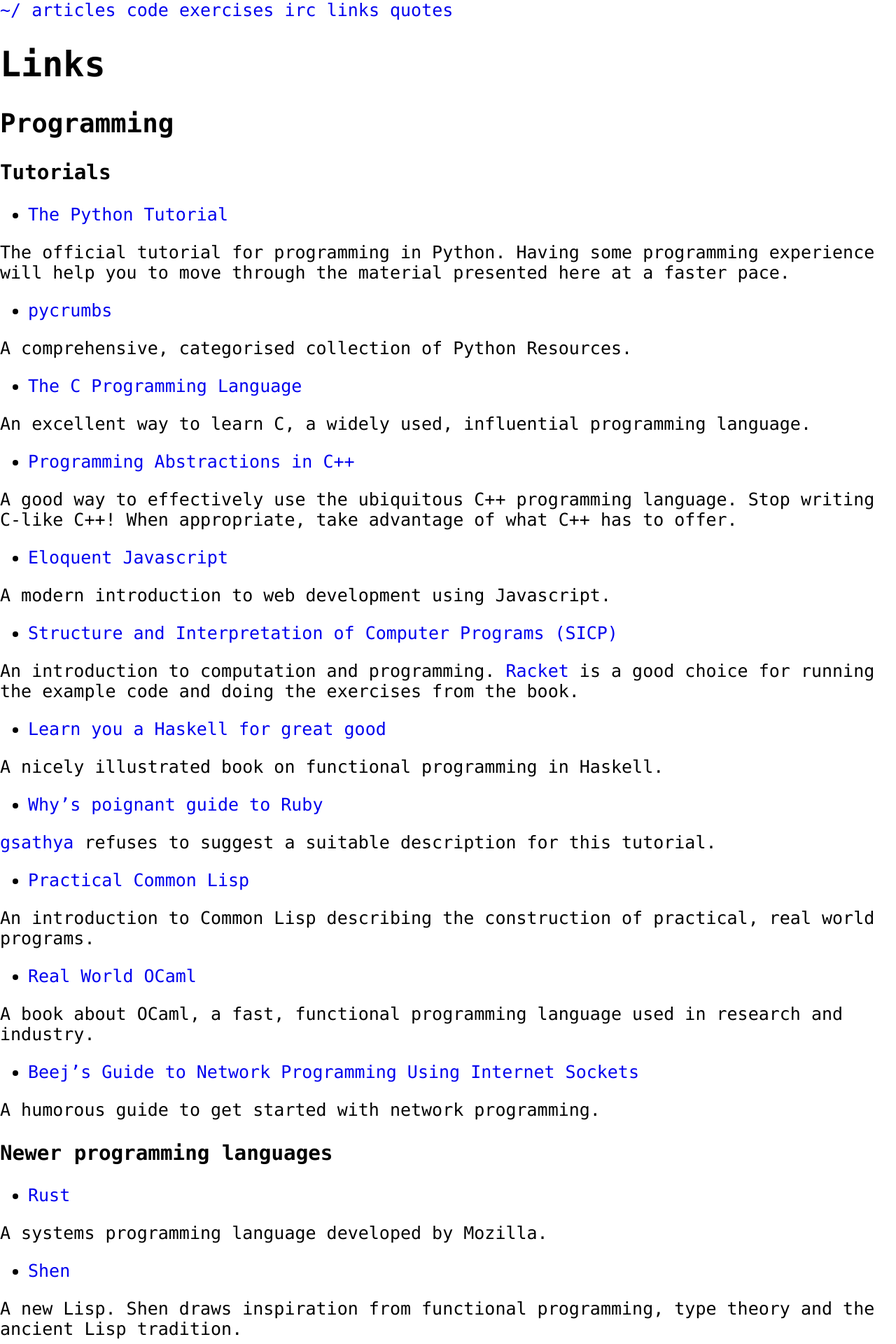
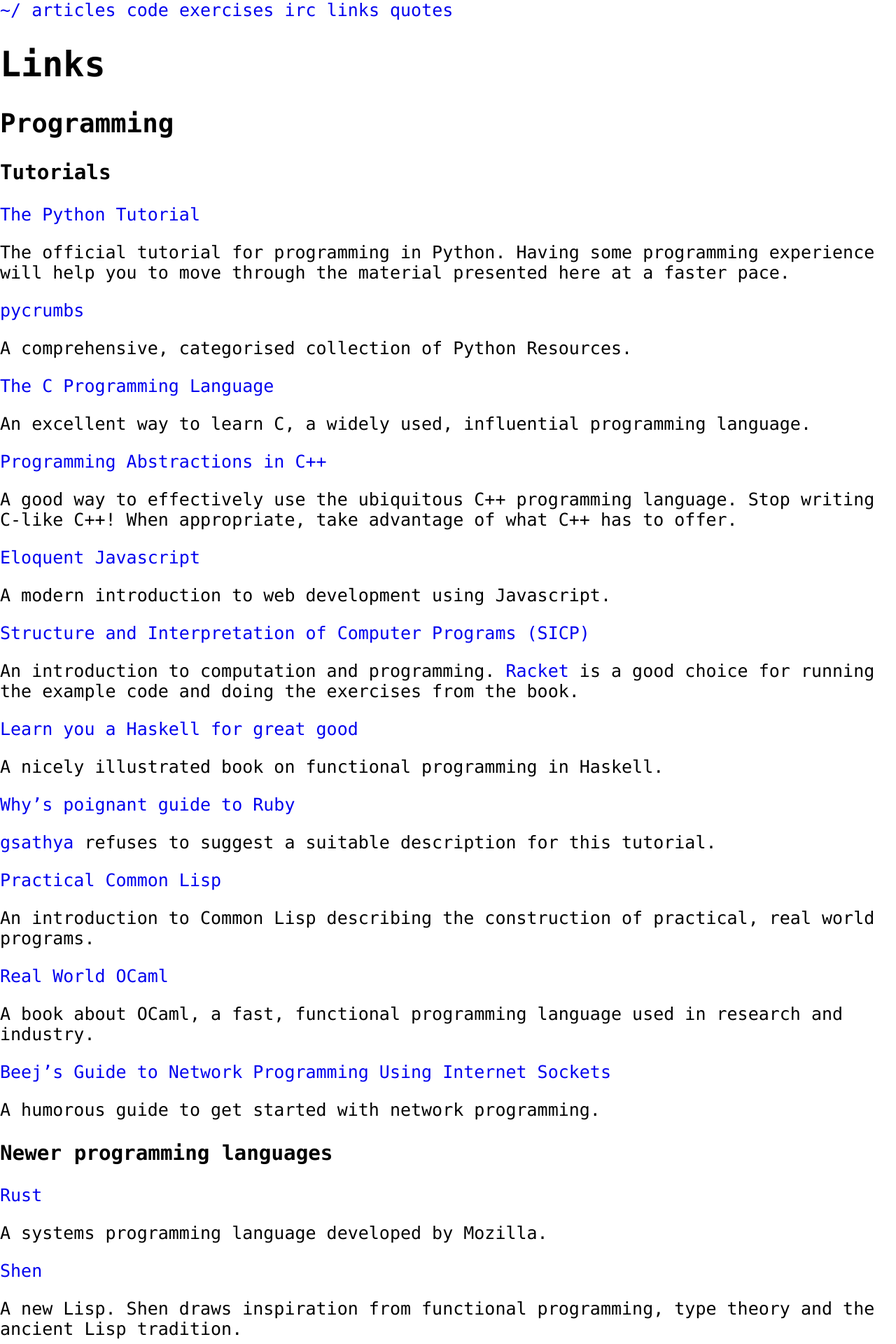
Before and after one commit to codesurfers/codesurfers.github.io, a Jekyll site: the page built from links/index.md, in a window 1280 px wide. Shown: the top 1920 px of the page at 70% size. Built offline with Jekyll 4.4.1, drawn with Linux system fonts in a browser that asks for light colours; Markdown is read by kramdown in place of the engine named in the settings.

```diff
--- a/_layouts/default.html
+++ b/_layouts/default.html
@@ -5,22 +5,15 @@
     <meta http-equiv="X-UA-Compatible" content="IE=edge,chrome=1">
     <title>{{ page.title }}</title>
     <meta name="viewport" content="width=device-width">
-
     <!-- Normalisation CSS -->
     <link rel="stylesheet" href="/css/normalize.css">
-
     <!-- Custom CSS -->
     <link rel="stylesheet" href="/css/surf.css">
-
     <!-- syntax highlighting CSS -->
     <link rel="stylesheet" href="/css/syntax.css">
-
   </head>
-
   <body>
-
     <header>
-
       <nav>
         <a href="http://www.codesurfers.net/">~/</a>
         <a href="/posts/">articles</a>
@@ -30,15 +23,14 @@
         <a href="/links/">links</a>
         <a href="/quotes/">quotes</a>
       </nav>
-
     </header>
 
-    <div id="content">
+    <section id="page_content">
       {{ content }}
-    </div>
+    </section>
+
     <footer>
       <!-- Footer goes here. Or does it? -->
     </footer>
-
   </body>
 </html>
--- a/links/index.md
+++ b/links/index.md
@@ -9,81 +9,81 @@ title: links
 
 ### Tutorials
 
-- [The Python Tutorial](http://docs.python.org/3/tutorial/)
+[The Python Tutorial](http://docs.python.org/3/tutorial/)
 
 The official tutorial for programming in Python. Having some
 programming experience will help you to move through the material
 presented here at a faster pace.
 
-- [pycrumbs](https://github.com/kirang89/pycrumbs/blob/master/pycrumbs.md)
+[pycrumbs](https://github.com/kirang89/pycrumbs/blob/master/pycrumbs.md)
 
 A comprehensive, categorised collection of Python Resources.
 
-- [The C Programming Language](http://cm.bell-labs.com/cm/cs/cbook/)
+[The C Programming Language](http://cm.bell-labs.com/cm/cs/cbook/)
 
 An excellent way to learn C, a widely used, influential
 programming language.
 
-- [Programming Abstractions in C++](http://www-cs-faculty.stanford.edu/%7Eeroberts//CS106BX-Reader.pdf)
+[Programming Abstractions in C++](http://www-cs-faculty.stanford.edu/%7Eeroberts//CS106BX-Reader.pdf)
 
 A good way to effectively use the ubiquitous C++
 programming language. Stop writing C-like C++! When
 appropriate, take advantage of what C++ has to offer.
 
-- [Eloquent Javascript](http://eloquentjavascript.net/contents.html)
+[Eloquent Javascript](http://eloquentjavascript.net/contents.html)
 
 A modern introduction to web development using Javascript.
 
-- [Structure and Interpretation of Computer Programs
+[Structure and Interpretation of Computer Programs
   (SICP)](http://mitpress.mit.edu/sicp/full-text/book/book.html)
 
 An introduction to computation and
 programming. [Racket](http://racket-lang.org/) is a good choice for
 running the example code and doing the exercises from the book.
 
-- [Learn you a Haskell for great good](http://learnyouahaskell.com/chapters)
+[Learn you a Haskell for great good](http://learnyouahaskell.com/chapters)
 
 A nicely illustrated book on functional programming in
 Haskell.
 
-- [Why's poignant guide to Ruby](http://mislav.uniqpath.com/poignant-guide/)
+[Why's poignant guide to Ruby](http://mislav.uniqpath.com/poignant-guide/)
 
 [gsathya](http://gsathya.in/) refuses to suggest a suitable description for this
 tutorial.
 
-- [Practical Common Lisp](http://www.gigamonkeys.com/book/)
+[Practical Common Lisp](http://www.gigamonkeys.com/book/)
 
 An introduction to Common Lisp describing the construction
 of practical, real world programs.
 
-- [Real World OCaml](https://realworldocaml.org/)
+[Real World OCaml](https://realworldocaml.org/)
 
 A book about OCaml, a fast, functional programming
 language used in research and industry.
 
-- [Beej's Guide to Network Programming Using Internet
+[Beej's Guide to Network Programming Using Internet
   Sockets](http://beej.us/guide/bgnet/output/html/singlepage/bgnet.html)
 
 A humorous guide to get started with network programming.
 
 ### Newer programming languages
 
-- [Rust](http://www.rust-lang.org/)
+[Rust](http://www.rust-lang.org/)
 
 A systems programming language developed by Mozilla.
 
-- [Shen](http://www.shenlanguage.org/)
+[Shen](http://www.shenlanguage.org/)
 
 A new Lisp. Shen draws inspiration from functional programming, type
 theory and the ancient Lisp tradition.
 
 ### Programming Language Theory
 
-- [Lambda the Ultimate](http://lambda-the-ultimate.org/)
+[Lambda the Ultimate](http://lambda-the-ultimate.org/)
 
 A blog and community for programming language enthusiasts.
 
-- [Oleg Kiselyov's site](http://okmij.org/ftp/)
+[Oleg Kiselyov's site](http://okmij.org/ftp/)
 
 Pro research.
 
@@ -105,13 +105,13 @@ latest drafts to know what the future standards are
 (probably) going to be like.
 
 
-- [CSS Positioning](http://alistapart.com/article/css-positioning-101)
-- [CSS Floats](http://alistapart.com/article/css-floats-101)
+[CSS Positioning](http://alistapart.com/article/css-positioning-101)
+[CSS Floats](http://alistapart.com/article/css-floats-101)
 
 Learn how to float and position element using CSS and
 avoid some sources of frustrating confusion.
 
-- [Markdown](http://daringfireball.net/projects/markdown/syntax)
+[Markdown](http://daringfireball.net/projects/markdown/syntax)
 
 Markdown is a (plaintext) writing format that is widely
 used. Writing Markdown reduces the amount of HTML you have
@@ -122,9 +122,9 @@ You could write content in Markdown and use something like
 [jekyll](http://jekyllrb.com/) to generate the static html webpages of
 your site/blog.
 
-- [MDN CSS Reference](https://developer.mozilla.org/en-US/docs/CSS/CSS_Reference?redirect=no)
-- [JavaScript Guide](https://developer.mozilla.org/en-US/docs/JavaScript/Guide)
-- [JavaScript Garden](http://bonsaiden.github.com/JavaScript-Garden/)
+[MDN CSS Reference](https://developer.mozilla.org/en-US/docs/CSS/CSS_Reference?redirect=no)
+[JavaScript Guide](https://developer.mozilla.org/en-US/docs/JavaScript/Guide)
+[JavaScript Garden](http://bonsaiden.github.com/JavaScript-Garden/)
 
 ## Tools
 
@@ -134,13 +134,13 @@ You will have to be familiar with the development tools like
 the compiler/interpreter and debugger because you'll be
 spending a sizeable amount of your time working with them.
 
-- [gdb](https://www.gnu.org/software/gdb/)
+[gdb](https://www.gnu.org/software/gdb/)
 
 The GNU Debugger can help with finding what's going wrong
 with your program. It's usually used to debug C/C++
 programs.
 
-- [ccache](https://ccache.samba.org/)
+[ccache](https://ccache.samba.org/)
 
 Building large projects can take a significant amount of
 time. ccache can help with reducing the time spent
@@ -154,14 +154,14 @@ secondary skills of any programmer.
 Among the free text editors, vim and emacs have (unfortunately) been
 the state of the art for quite some time now.
 
-- [Vim](http://www.vim.org/others.php)
+[Vim](http://www.vim.org/others.php)
 
 A modal text editor that has nice key bindings and an
 emphasis on speed. It is an important command-line
 survival skill. Once installed, run the "vimtutor" command
 to start a basic tutorial.
 
-- [Emacs](http://www.gnu.org/software/emacs/tour/)
+[Emacs](http://www.gnu.org/software/emacs/tour/)
 
 An operating system containing (amongst many, many other things) a
 file manager, calculator, games, package manager and even a text
@@ -170,11 +170,11 @@ editor.
 It can be extended in trivial, and extremely non-trivial ways with
 Emacs Lisp, which also happens to be the language it is written in.
 
-- [Notepad++](http://www.notepad-plus-plus.org/)
+[Notepad++](http://www.notepad-plus-plus.org/)
 
 An easy to use, feature-laden text editor.
 
-- [LightTable](http://www.lighttable.com/)
+[LightTable](http://www.lighttable.com/)
 
 A new interactive IDE.
 
@@ -187,13 +187,13 @@ to use the VCS a project is versioned with, if you want to
 contribute to it.
 
 
-- [Mercurial](http://hginit.com/01.html)
+[Mercurial](http://hginit.com/01.html)
 
 Mercurial is supposedly easier to learn and use when compared to
 Git. This tutorial covers the fundamental idea behind version control
 and basic usage of Mercurial.
 
-- [Pro Git](http://git-scm.com/book)
+[Pro Git](http://git-scm.com/book)
 
 A solid introduction to the powerful Git version control system.
 
@@ -202,17 +202,17 @@ A solid introduction to the powerful Git version control system.
 Mastering the command line shell gives you unfathomable power and more
 importantly nerd cred. ;-)
 
-- [zsh](https://wiki.archlinux.org/index.php/Zsh)
+[zsh](https://wiki.archlinux.org/index.php/Zsh)
 
 A shell with nice completions and other customisable features.
 
-- [tmux](http://tmux.sourceforge.net/)
+[tmux](http://tmux.sourceforge.net/)
 
 Switching between multiple terminal emulator instances can
 hamper productivity. This terminal multiplexer can be used
 with a tiling window manager for a killer combination.
 
-- [GNU coreutils](https://en.wikipedia.org/wiki/GNU_Core_Utilities)
+[GNU coreutils](https://en.wikipedia.org/wiki/GNU_Core_Utilities)
 
 The GNU coreutils bundled with GNU/Linux can be used to
 perform straighforward tasks, and also arcane
@@ -230,24 +230,24 @@ when you have to repeatedly switch between your text-editor, terminal
 emulator, web-browser, and any number of other programs you may have
 running. Alt-Tab never again!
 
-- [xmonad](http://xmonad.org/)
+[xmonad](http://xmonad.org/)
 
 A commonly used tiling window manager written in Haskell.
 
-- [awesome](http://awesome.naquadah.org/)
+[awesome](http://awesome.naquadah.org/)
 
 Another decent tiling window manager.
 
 ### Graphics
 
-- [Inkscape](http://tavmjong.free.fr/INKSCAPE/MANUAL/html/)
+[Inkscape](http://tavmjong.free.fr/INKSCAPE/MANUAL/html/)
 
 The best open source SVG editor there is.  Also allows importing from,
 exporting to the commonly used graphical formats.
 
 ### Miscellaneous
 
-- [Pandoc](http://johnmacfarlane.net/pandoc/index.html)
+[Pandoc](http://johnmacfarlane.net/pandoc/index.html)
 
 Easily converts between a great variety of markup formats.
 
@@ -259,49 +259,49 @@ with time they become indispensable.
 
 ### Language References
 
-- [C++ Reference](http://en.cppreference.com/w/)
+[C++ Reference](http://en.cppreference.com/w/)
 
 Handy quick reference while writing C++ code. It can be
 downloaded for offline use.
 
-- [C++ Reference](http://www.cplusplus.com/reference/)
+[C++ Reference](http://www.cplusplus.com/reference/)
 
 Another reference on C++. It has clear examples to help
 you learn how to use the standard library.
 
-- [C++ FAQ](http://www.parashift.com/c++-faq/)
+[C++ FAQ](http://www.parashift.com/c++-faq/)
 
 Fairly large collection of C++ FAQs and their answers.
 
-- [C++ FQA](http://www.yosefk.com/c++fqa/index.html)
+[C++ FQA](http://www.yosefk.com/c++fqa/index.html)
 
 C++ Frequently Questioned Answers.
 
-- [Official C++ FAQ](http://isocpp.org/wiki/faq)
+[Official C++ FAQ](http://isocpp.org/wiki/faq)
 
-- [Simplified Common Lisp Reference](http://jtra.cz/stuff/lisp/sclr/index.html)
+[Simplified Common Lisp Reference](http://jtra.cz/stuff/lisp/sclr/index.html)
 
 A selection of commonly used symbols.
 
-- [ Common Lisp HyperSpec™ ](http://www.lispworks.com/documentation/HyperSpec/Front/index.htm)
+[ Common Lisp HyperSpec™ ](http://www.lispworks.com/documentation/HyperSpec/Front/index.htm)
 
 The entire ANSI CL standard in HTML. Rather readable.
 
 ### Protocols, Specifications
 
-- [RFC](http://www.rfc-editor.org/rfc-index2.html)
+[RFC](http://www.rfc-editor.org/rfc-index2.html)
 
 Freely available specifications for various internet-related protocols.
 
 ## Programming Exercises
 
-- [Project Euler](http://projecteuler.net/)
+[Project Euler](http://projecteuler.net/)
 
 A good source of many exercise problems. Many of the
 problems here require some mathematical (and programming)
 knowledge.
 
-- [Programming Praxis](http://programmingpraxis.com/)
+[Programming Praxis](http://programmingpraxis.com/)
 
 Some practical programming problems in addition to the sorts of
 problems found at [Project Euler](http://projecteuler.net/)
@@ -312,12 +312,12 @@ Any operating system that you are productive in, and happy
 with, is fine. If that is not the case, however, these are
 some of our recommendations.
 
-- [Debian](http://www.debian.org/)
+[Debian](http://www.debian.org/)
 
 [neena](http://neena.at/) says that it is a decent operating system. A
 widely used, stable Linux distribution.
 
-- [Arch Linux](https://www.archlinux.org/)
+[Arch Linux](https://www.archlinux.org/)
 
 A Linux distribution with an emphasis on simplicity, configurability
 and having the latest software packages. Rolling releases keep your
@@ -327,45 +327,45 @@ system at the bleeding edge.
 
 ### Articles
 
-- [How to Become a Hacker](http://www.catb.org/esr/faqs/hacker-howto.html)
+[How to Become a Hacker](http://www.catb.org/esr/faqs/hacker-howto.html)
 
 Just read it.
 
-- [Teach Yourself Programming in Ten Years](http://norvig.com/21-days.html)
+[Teach Yourself Programming in Ten Years](http://norvig.com/21-days.html)
 
 Check out his other articles, as well.
 
-- [Joe Armstrong's Advice](http://erlang.org/pipermail/erlang-questions/2013-January/071944.html)
+[Joe Armstrong's Advice](http://erlang.org/pipermail/erlang-questions/2013-January/071944.html)
 
 Joe Armstrong's recommendations as to what might be worth learning.
 
-- [How To Ask Questions The Smart Way](http://www.catb.org/esr/faqs/smart-questions.html)
+[How To Ask Questions The Smart Way](http://www.catb.org/esr/faqs/smart-questions.html)
 
 It's a good idea to read this before asking questions on the internet (and in real life).
 
-- [You and Your Research](http://www.cs.virginia.edu/%7Erobins/YouAndYourResearch.html)
+[You and Your Research](http://www.cs.virginia.edu/%7Erobins/YouAndYourResearch.html)
 
 Fascinating insights into the life experiences of a
 scientist, and his colleagues.
 
-- [Programming Language Comparison by Mike Vanier](http://users.cms.caltech.edu/~mvanier/hacking/programming.html)
+[Programming Language Comparison by Mike Vanier](http://users.cms.caltech.edu/~mvanier/hacking/programming.html)
 
 Slightly dated, but still a good comparison between the various
 languages the author has used in his career.
 
-- [Paul Graham's Articles](http://paulgraham.com/articles.html)
+[Paul Graham's Articles](http://paulgraham.com/articles.html)
 
 There are some interesting ideas presented here.
 
 ### Books
 
-- [The Art of Community](http://www.artofcommunityonline.org/downloads/jonobacon-theartofcommunity-1ed.pdf)
+[The Art of Community](http://www.artofcommunityonline.org/downloads/jonobacon-theartofcommunity-1ed.pdf)
 
 A book on how to build and sustain a community.
 
 ### Lists
 
-- [List of Free Programming Books](http://resrc.io/list/10/list-of-free-programming-books/)
+[List of Free Programming Books](http://resrc.io/list/10/list-of-free-programming-books/)
 
 A massive collection of links to freely available books of
 interest to programmers.
```
Also changed, not shown: _layouts/post.html (+4 -7 lines), _posts/2014-03-26-welcome-to-cs.md (+2 -3 lines).
